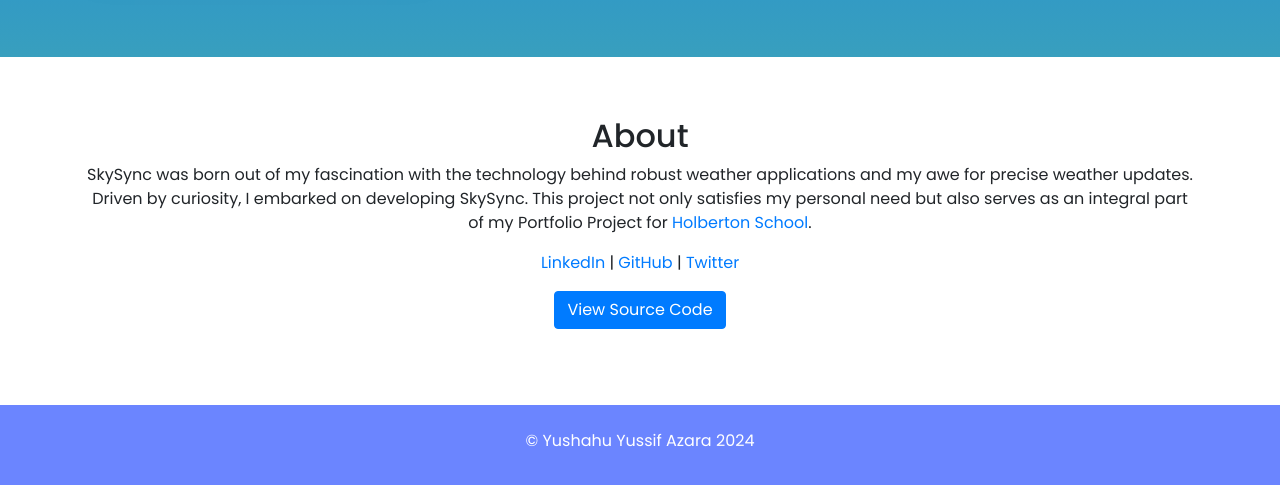
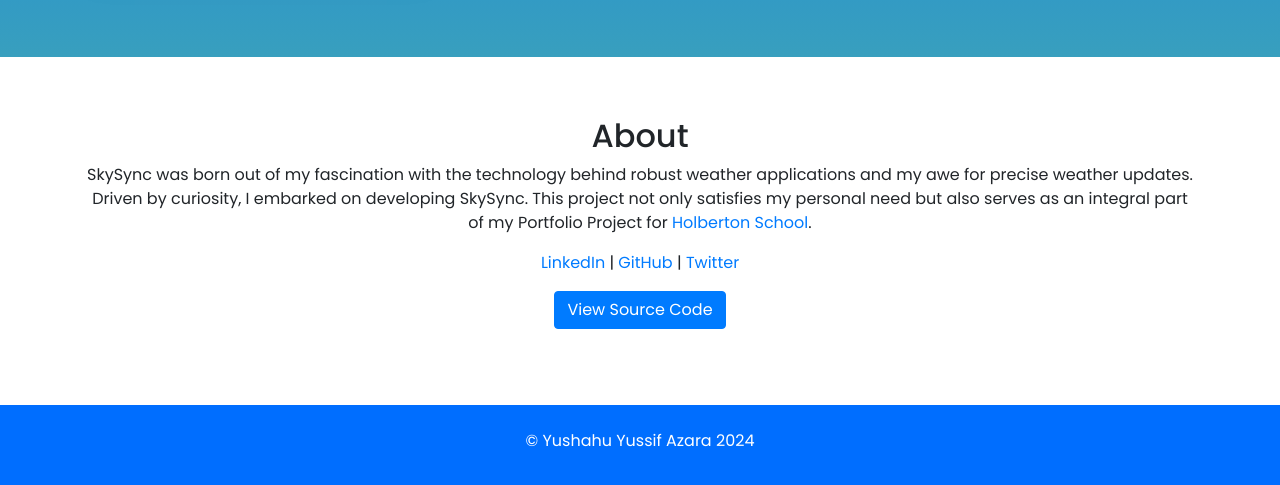
Before and after one commit to azaraverse/SkySync_landing_page, a plain HTML site: page index.html in a window 1280 px wide. Shown: the part 1445-1930 px from the top of the page. Drawn offline with nearby package versions, Linux system fonts and the light colour scheme.

Commit message:
correct footer bg color

```diff
--- a/main.css
+++ b/main.css
@@ -88,6 +88,6 @@ h3 {
 }
 
 footer {
-    background-color: #6b85ff;
+    background-color: #006eff;
     color: #fff;
 }
```
